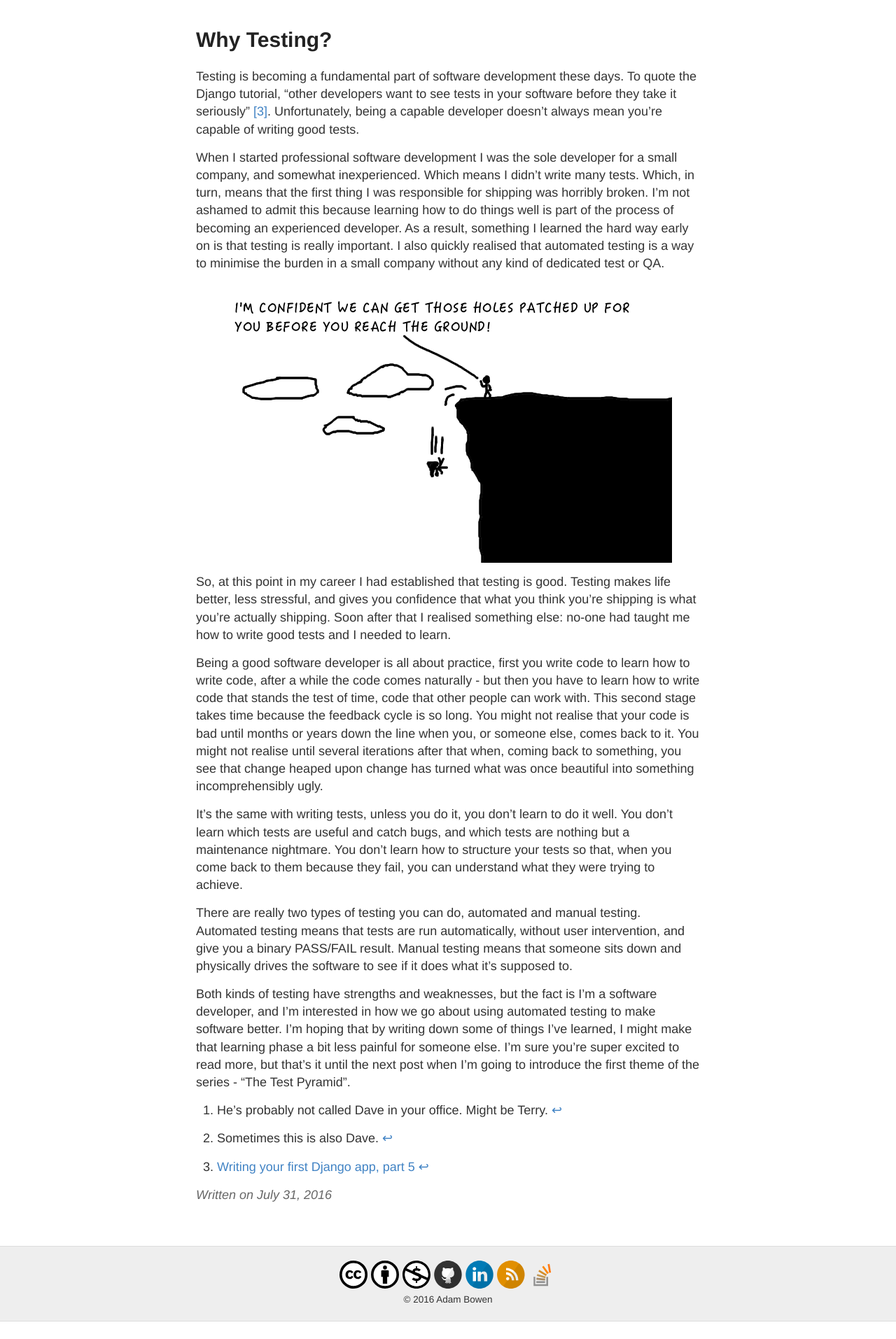
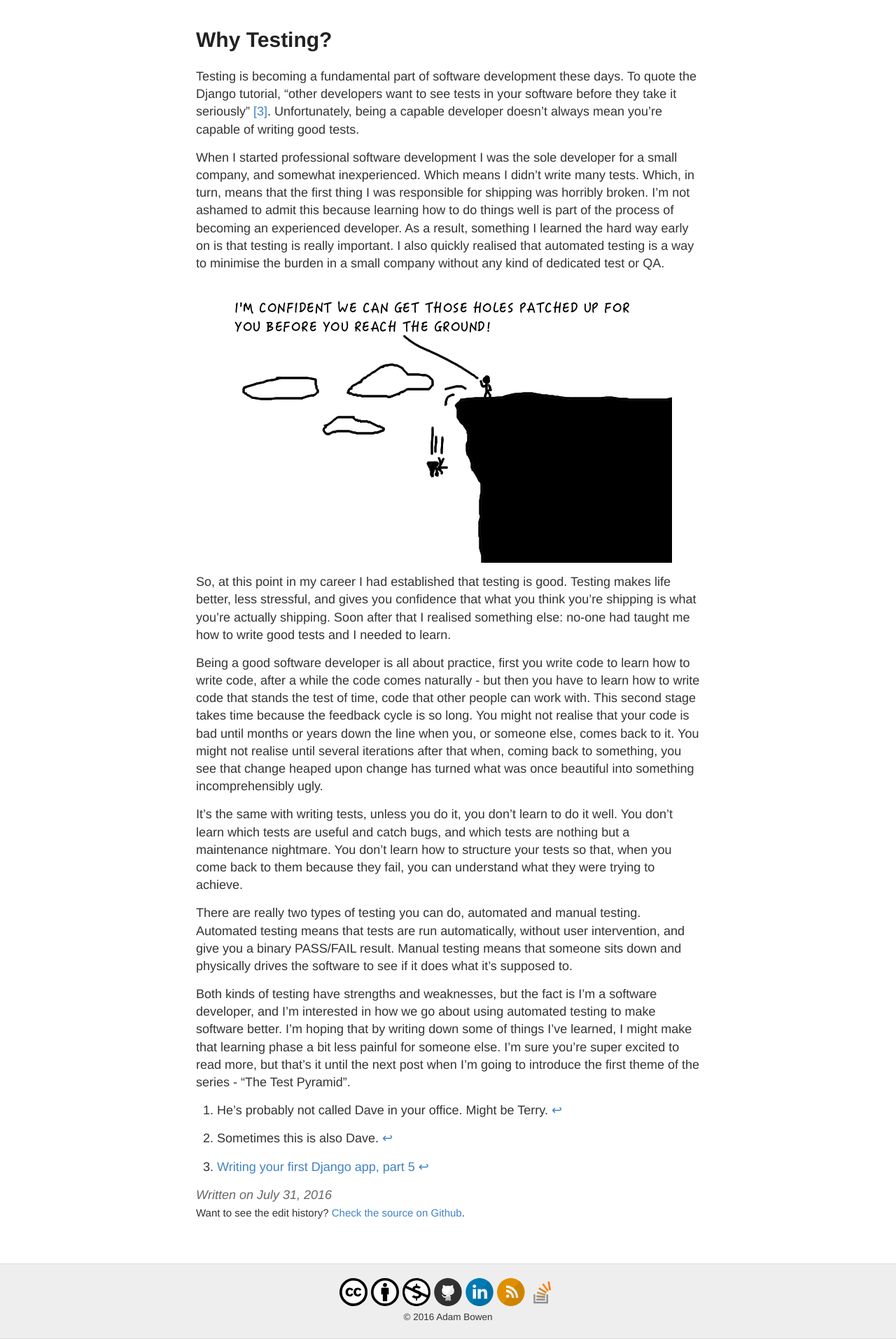
Before and after one commit to adambowen/adambowen.github.io, a Jekyll site: the page built from _posts/2016-07-31-Testing-Part-1.md, in a window 1280 px wide. Shown: the part 1059-2972 px from the top of the page at 70% size. Built offline with Jekyll 4.4.1, drawn with Linux system fonts in a browser that asks for light colours; comment, search, counter and statistics services are not loaded; before the commit the page ends 2947 px from its top, so only the background shows below that.

Commit message:
site(posts): add a link to the Github source

```diff
--- a/_layouts/post.html
+++ b/_layouts/post.html
@@ -13,5 +13,11 @@ layout: default
     Written on {{ page.date | date: "%B %e, %Y" }}
   </div>
 
+  <div>
+  	<small>
+  		Want to see the edit history? <a href="https://github.com/adambowen/adambowen.github.io/tree/master/_posts">Check the source on Github</a>.
+  	</small>
+  </div>
+
   {% include disqus.html %}
 </article>
--- a/style.scss
+++ b/style.scss
@@ -146,6 +146,10 @@ img {
 
 .clearfix:after {
     clear: both;
+}
+
+small {
+  font-size: smaller;
 }
 
 /*********************/
```
